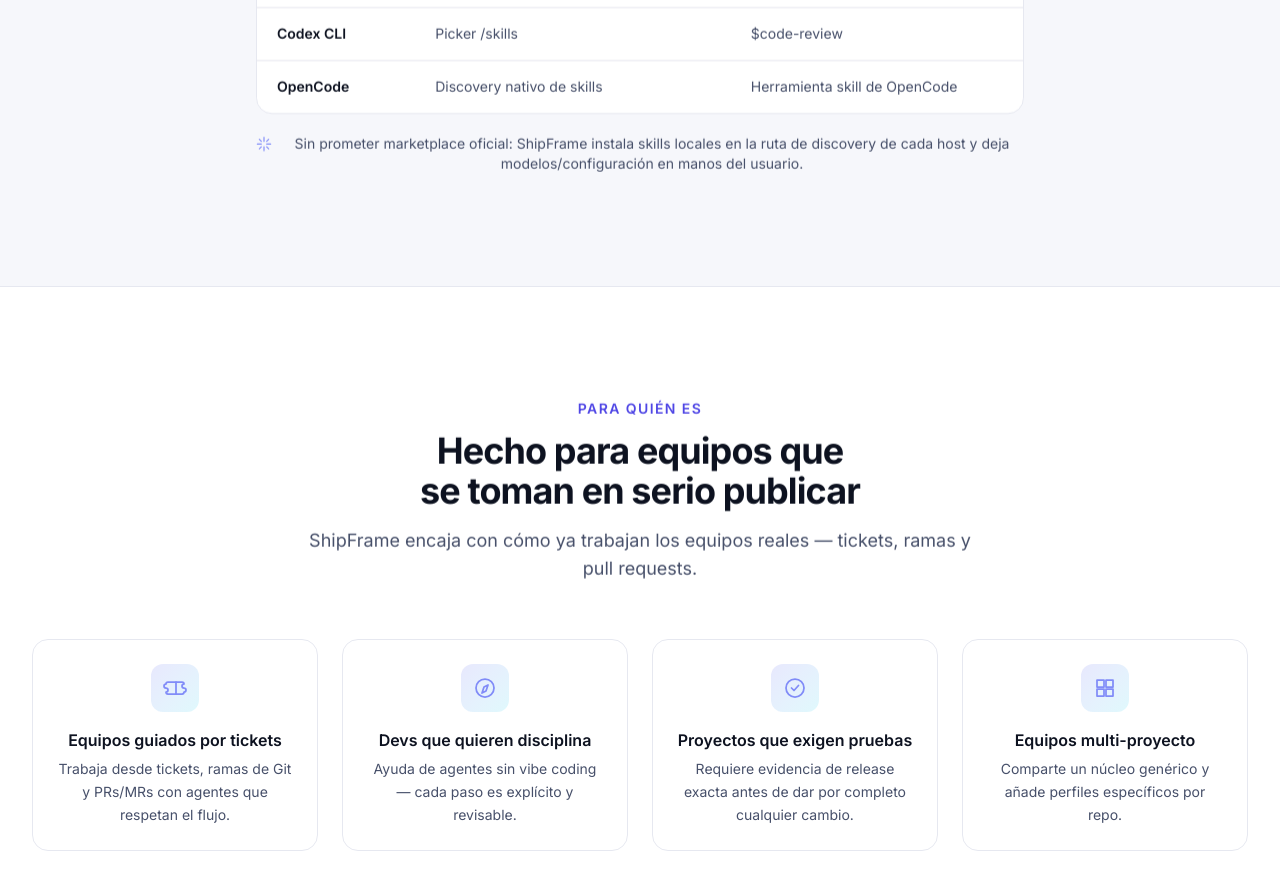
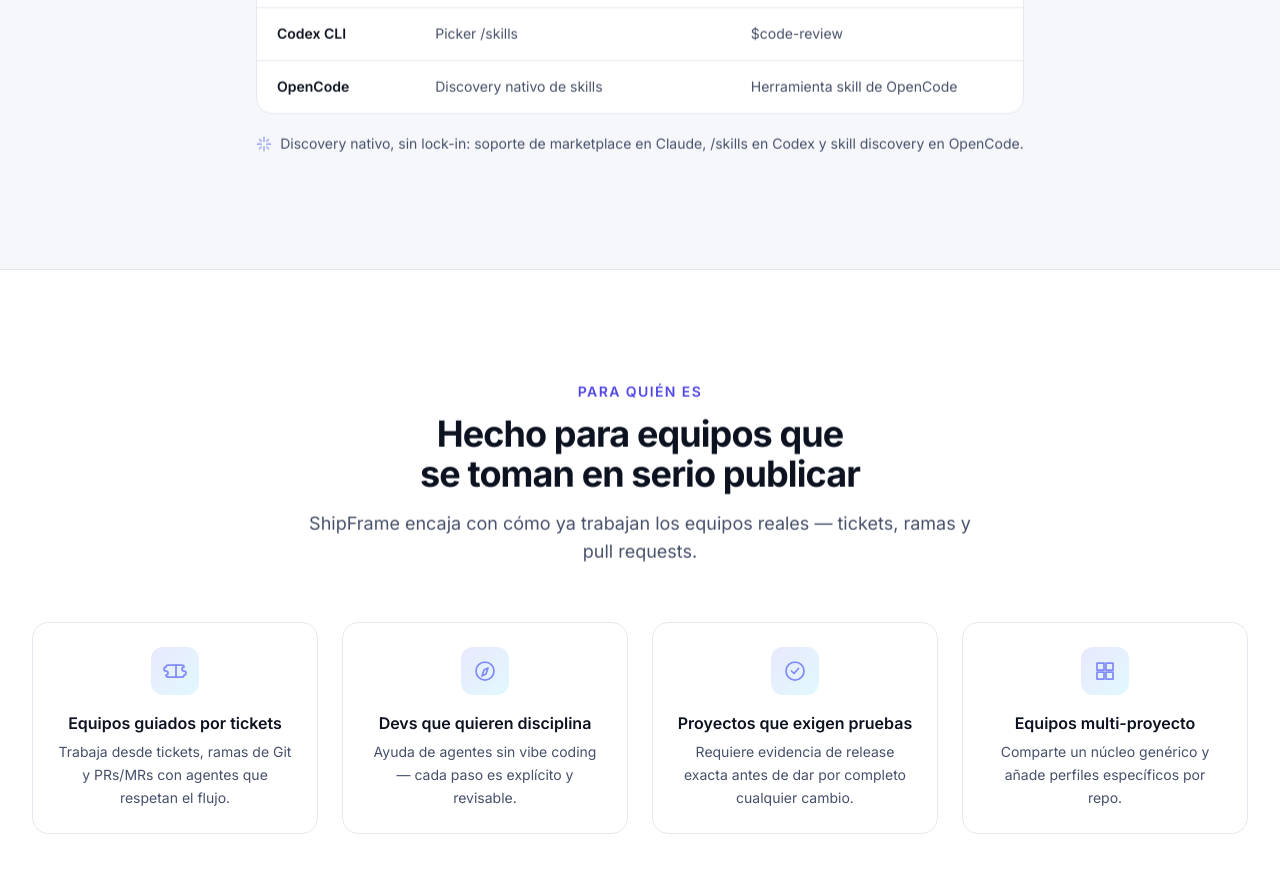
Before and after one commit to juanitourquiza/landing-shipframe, an Angular app: page /es in a window 1280 px wide. Shown: the part 4280-5170 px from the top of the page. Built offline with nearby package versions, Linux system fonts and the light colour scheme.

Commit message:
docs: clarify native discovery messaging (#1)

```diff
--- a/src/app/core/i18n/content.en.ts
+++ b/src/app/core/i18n/content.en.ts
@@ -174,7 +174,7 @@
       { tool: 'Codex CLI', skills: '/skills picker', orchestration: '$code-review' },
       { tool: 'OpenCode', skills: 'Native skill discovery', orchestration: 'OpenCode skill tool' },
     ],
-    note: 'No official marketplace promise required: ShipFrame installs local skills into each host\'s discovery path and keeps model/config choices user-owned.',
+    note: 'Native discovery, no lock-in: Claude plugin marketplace support, Codex /skills, and OpenCode skill discovery.',
   },
   audience: {
     eyebrow: 'Who it’s for',
--- a/src/app/core/i18n/content.es.ts
+++ b/src/app/core/i18n/content.es.ts
@@ -174,7 +174,7 @@
       { tool: 'Codex CLI', skills: 'Picker /skills', orchestration: '$code-review' },
       { tool: 'OpenCode', skills: 'Discovery nativo de skills', orchestration: 'Herramienta skill de OpenCode' },
     ],
-    note: 'Sin prometer marketplace oficial: ShipFrame instala skills locales en la ruta de discovery de cada host y deja modelos/configuración en manos del usuario.',
+    note: 'Discovery nativo, sin lock-in: soporte de marketplace en Claude, /skills en Codex y skill discovery en OpenCode.',
   },
   audience: {
     eyebrow: 'Para quién es',
```
Also changed, not shown: public/llm.txt, public/llms.txt.
